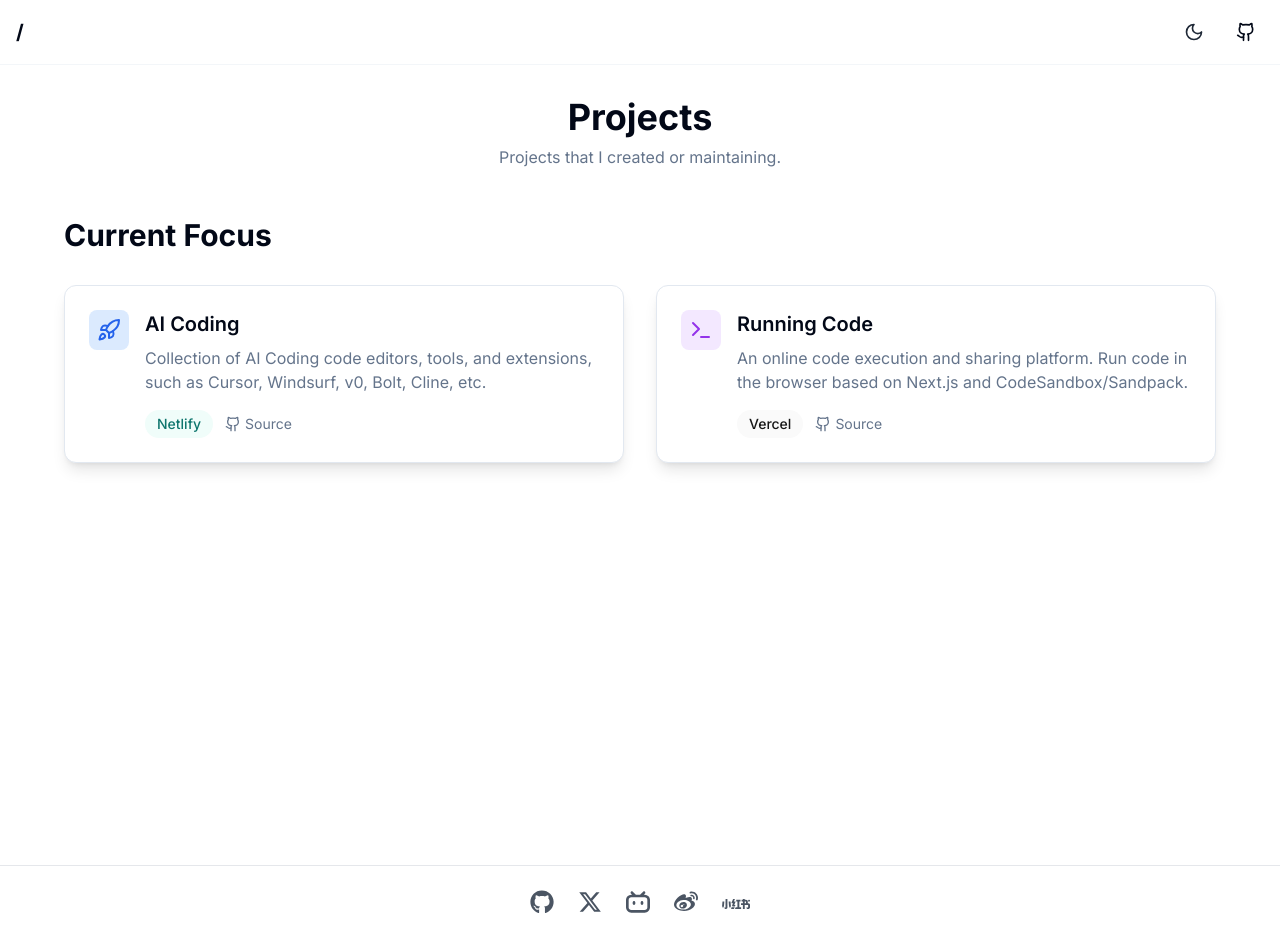
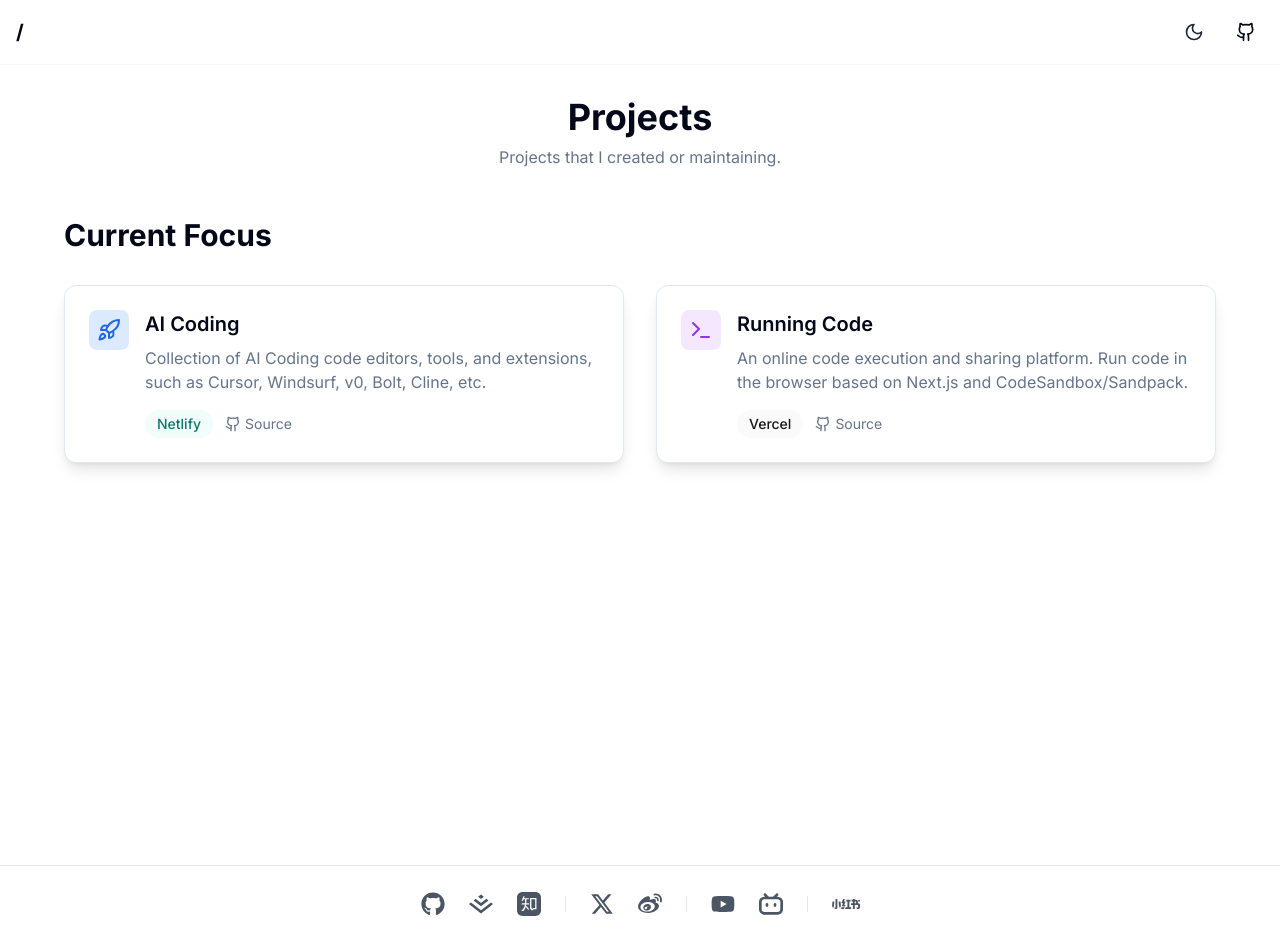
Before and after one commit to yayxs/shikei, a Next.js app: page / in a window 1280 px wide. Built offline with nearby package versions, Linux system fonts and the light colour scheme.

Commit message:
feat: Enhance Footer with additional social media and tech platform links

```diff
--- a/app/components/Footer.tsx
+++ b/app/components/Footer.tsx
@@ -1,11 +1,15 @@
-import { FaGithub, FaXTwitter, FaWeibo } from 'react-icons/fa6'
-import { SiBilibili, SiXiaohongshu } from 'react-icons/si'
+'use client'
+
+import { FaGithub, FaXTwitter, FaWeibo, FaYoutube } from 'react-icons/fa6'
+import { SiBilibili, SiXiaohongshu, SiZhihu, SiJuejin } from 'react-icons/si'
 
 export default function Footer() {
   return (
     <footer className="w-full border-t border-gray-200 py-6">
       <div className="container mx-auto px-4">
-        <div className="flex justify-center space-x-6">
+        <div className="flex justify-center items-center">
+          {/* 技术社区平台 */}
+          <div className="flex items-center gap-6">
             <a
               href="https://github.com/yayxs"
               target="_blank"
@@ -15,12 +19,56 @@ export default function Footer() {
               <FaGithub className="w-6 h-6" />
             </a>
             <a
+              href="https://juejin.cn/user/306111578905353"
+              target="_blank"
+              rel="noopener noreferrer"
+              className="text-gray-600 hover:text-gray-900 transition-colors"
+            >
+              <SiJuejin className="w-6 h-6" />
+            </a>
+            <a
+              href="https://www.zhihu.com/people/10k-ai"
+              target="_blank"
+              rel="noopener noreferrer"
+              className="text-gray-600 hover:text-gray-900 transition-colors"
+            >
+              <SiZhihu className="w-6 h-6" />
+            </a>
+          </div>
+
+          <div className="mx-6 h-4 w-px bg-gray-200" />
+
+          {/* 社交媒体平台 */}
+          <div className="flex items-center gap-6">
+            <a
               href="https://x.com/10k_ai"
               target="_blank"
               rel="noopener noreferrer"
               className="text-gray-600 hover:text-gray-900 transition-colors"
             >
               <FaXTwitter className="w-6 h-6" />
+            </a>
+            <a
+              href="https://weibo.com/u/7981774209"
+              target="_blank"
+              rel="noopener noreferrer"
+              className="text-gray-600 hover:text-gray-900 transition-colors"
+            >
+              <FaWeibo className="w-6 h-6" />
+            </a>
+          </div>
+
+          <div className="mx-6 h-4 w-px bg-gray-200" />
+
+          {/* 视频平台 */}
+          <div className="flex items-center gap-6">
+            <a
+              href="https://www.youtube.com/@10k_ai6"
+              target="_blank"
+              rel="noopener noreferrer"
+              className="text-gray-600 hover:text-gray-900 transition-colors"
+            >
+              <FaYoutube className="w-6 h-6" />
             </a>
             <a
               href="https://space.bilibili.com/3546828863703659"
@@ -30,14 +78,12 @@ export default function Footer() {
             >
               <SiBilibili className="w-6 h-6" />
             </a>
-          <a
-            href="https://weibo.com/u/7981774209"
-            target="_blank"
-            rel="noopener noreferrer"
-            className="text-gray-600 hover:text-gray-900 transition-colors"
-          >
-            <FaWeibo className="w-6 h-6" />
-          </a>
+          </div>
+
+          <div className="mx-6 h-4 w-px bg-gray-200" />
+
+          {/* 其他平台 */}
+          <div className="flex items-center">
             <a
               href="https://www.xiaohongshu.com/user/profile/6673a5380000000007004a65"
               target="_blank"
@@ -48,6 +94,7 @@ export default function Footer() {
             </a>
           </div>
         </div>
+      </div>
     </footer>
   )
 }
```
Lines whose indentation alone changed are shown as unchanged.
